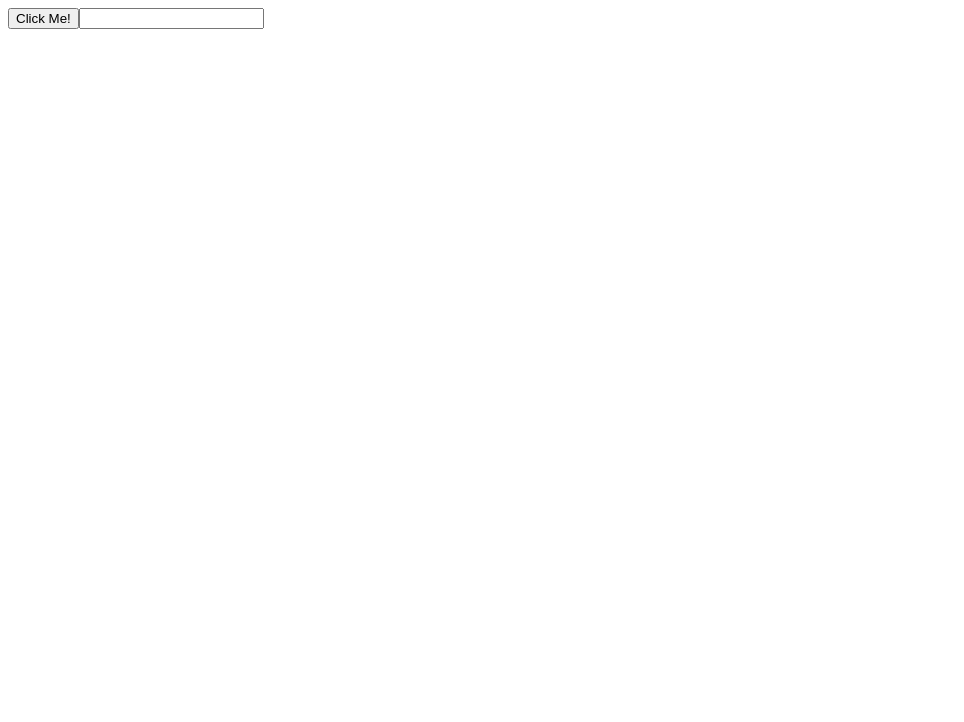
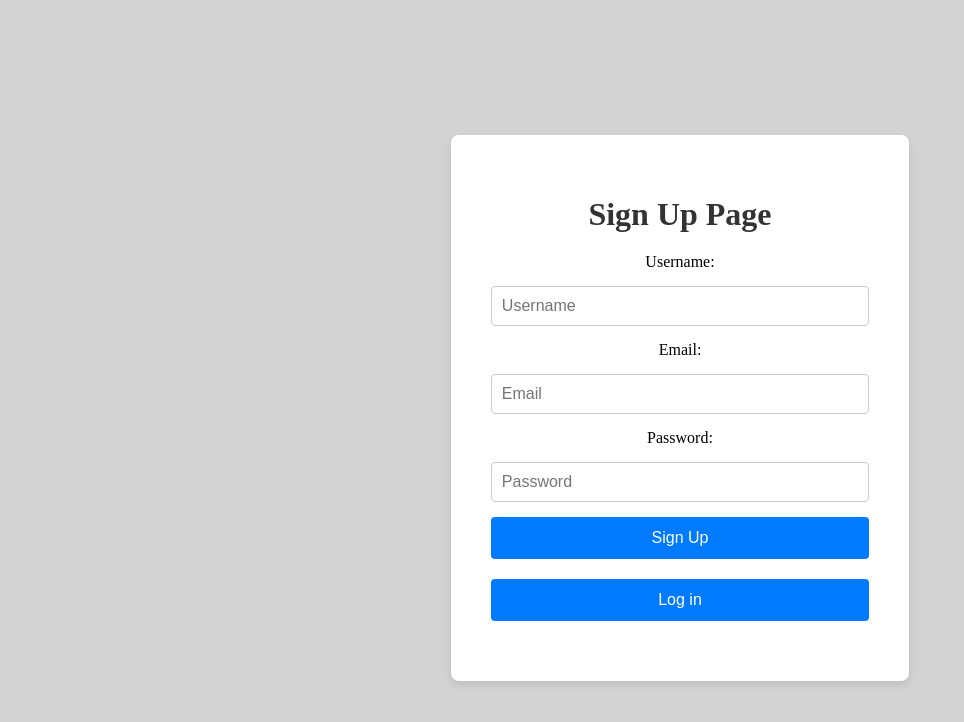
Before and after one commit to hayilha/React-practice, a React (Create React App) app: page / in a window 1280 px wide. Shown: the top 722 px of the page, without its empty margins (0-964 px from the left). Built offline with nearby package versions, Linux system fonts and the light colour scheme.

Commit message:
Login page changes

```diff
--- a/src/App.js
+++ b/src/App.js
@@ -1,7 +1,14 @@
 import React from 'react';
+//import Login from './components/Login';
+//import DigitalClock from './components/DigitalClock';
+//import Statein from './components/Statein';
+//import Mod from './components/Mod';
+//import StopWatch from './components/StopWatch';
+//import Login from './components/Sign';
+import Sign from './components/Sign';
 //import DigitalClock from './components/DigitalClock';
 //import Mod from './components/Mod';
-import Ref from './components/Ref';
+//import Ref from './components/Ref';
 //import State from './components/State';
 //import Login from './components/Login';
 
@@ -20,7 +27,7 @@ import Ref from './components/Ref';
 const App =() =>{
 
   return <div>
-<Ref/>
+<Sign/>
   </div>
 }
 export default App;
--- a/src/components/DigitalClock.jsx
+++ b/src/components/DigitalClock.jsx
@@ -18,7 +18,7 @@ function formatTime(){
     const minutes=time.getMinutes()
     const seconds=time.getSeconds()
     const meridian=hours>=12?"PM ":"AM"
-    hours=hours%12 ||12;
+    hours=hours%24 ;
     return `${padZero(hours)}:${padZero(minutes)}:${padZero(seconds)}:${padZero(meridian)}`
 }
 function padZero(number){
--- a/src/components/Ref.jsx
+++ b/src/components/Ref.jsx
@@ -1,11 +1,11 @@
-import { useRef,useState,useEffect } from "react";//useRef is also useful for storing values that change over time but don’t need to trigger a re-render
+import { useRef,useState,useEffect } from "react";//useRef is also useful for storing values that change over time but don’t need to trigger a re-render.Usestate re-renders the component when the state value.useref is just used lightly to makechanges that don't need re-rendering.
 import React from "react";
 function Ref(){
 const inputRef=useRef(null);
 
 useEffect(()=>{
     console.log("apples")
-})
+},[])
 
 function handleClick(){
 
--- /dev/null
+++ b/src/components/Sign.jsx
@@ -0,0 +1,113 @@
+
+import React ,{useState}from "react";
+import './in.css'
+//import Login from "./Login";
+function Sign(){
+    const[username,setUsername]=useState("")
+    const[password,setPassword]=useState("")
+    const[email,setEmail]=useState("")
+    const[errors,setErrors]=useState({})
+    const [message, setMessage] = useState('');
+    const [isButtonDisabled, setIsButtonDisabled] = useState(false);
+
+    const logInformation = (event) => {
+        event.preventDefault();
+
+
+        const validateErrors = validate(username, email, password);
+        setErrors(validateErrors);
+
+
+        if (Object.keys(validateErrors).length === 0) {
+          localStorage.setItem('username', username);
+          localStorage.setItem('password', password);
+          localStorage.setItem('email', email);
+
+
+          setUsername("");
+          setPassword("");
+          setEmail("");
+
+          setMessage("You have successfully signed up. Kindly log in now.");
+          setTimeout(()=>{
+            setMessage("")
+          },8000)
+        } else {
+
+          setIsButtonDisabled(true);
+
+
+          setTimeout(() => {
+            setErrors({});
+            setIsButtonDisabled(false);
+          }, 5000);
+        }
+      };
+
+    const validate = (username, email, password) => {
+        const error = {};
+        const emailRegex = /^[a-zA-Z0-9._%+-]+@[a-zA-Z0-9.-]+\.[a-zA-Z]{2,}$/;
+        const passwordRegex = /^(?=.*[a-z])(?=.*[A-Z])(?=.*\d)(?=.*[@$!%*?&])[A-Za-z\d@$!%*?&]{8,}$/;
+       const usernameReg=/^[A-Za-z]+$/
+
+
+        if (!username) {
+          error.username = "Username is required";
+        }else if(!usernameReg.test(username)){
+            error.username="Please make sure you enter only letters"
+        }
+
+        if (!email) {
+          error.email = "Email is required";
+        } else if (!emailRegex.test(email)) {
+          error.email = "Please enter a valid email address";
+        }
+
+
+        if (!password) {
+          error.password = "Password is required";
+        } else if (!passwordRegex.test(password)) {
+          error.password = "Password must be at least 8 characters long, contain an uppercase letter, a lowercase letter, a number, and a special character.";
+        }
+
+        return error;
+      };
+    return (
+        <div className="loginContainer">
+            <h1>Sign Up Page</h1>
+            <form onSubmit={logInformation}>
+            <label>
+                Username:
+                <input type="text"
+                value={username}
+                  placeholder="Username"
+                onChange={(e)=>setUsername(e.target.value)} required/>
+            </label>
+            {errors.username &&<p className="errors">{errors.username}</p>}
+            <div>
+            <label>Email:
+                <input type="text"
+                value={email}
+                  placeholder="Email"
+                onChange={(e)=>setEmail(e.target.value)} required/>
+            </label>
+            {errors.email &&<p className="errors">{errors.email}</p>}
+            </div>
+            <div>
+            <label>
+                Password:
+                <input type="password"
+                value={password}
+                placeholder="Password"
+                onChange={(e)=>setPassword(e.target.value)} required/>
+            </label>
+            {errors.password &&<p className="errors">{errors.password}</p>}
+            </div>
+            <button disabled={Object.keys(errors).length>0} type="submit">Sign Up</button>
+            <button>Log in</button>
+            </form>
+            {message && <p>{message}</p>}
+        </div>
+    )
+}
+export default Sign
--- /dev/null
+++ b/src/components/StopWatch.jsx
@@ -0,0 +1,58 @@
+import React,{ useState,useEffect,useRef } from "react";
+
+function StopWatch(){
+const[isRunning,setIsRunning]=useState(false)
+const[elapsedTime,setElapsedTime]=useState(0)
+const interValidRef=useRef(null)
+const startTimeRef=useRef(0);
+
+useEffect(()=>{
+
+    if(isRunning){
+        interValidRef.current=setInterval(()=>{
+            setElapsedTime(Date.now()-startTimeRef.current)
+        },10)
+    }
+
+    return()=>{
+        clearInterval(interValidRef.current)
+    }
+},[isRunning])
+function start(){
+    setIsRunning(true)
+    startTimeRef.current=Date.now()-elapsedTime
+}
+function stop(){
+   setIsRunning(false)
+}
+function reset(){
+setElapsedTime(0)
+  setIsRunning(false)
+}
+
+
+function formatTime(){
+let hours=Math.floor(elapsedTime/(1000*60*60))
+let minutes=Math.floor(elapsedTime/(1000*60)%60)
+let seconds=Math.floor(elapsedTime/(1000)%60)
+let milliseconds=Math.floor((elapsedTime%1000)/10)
+
+hours=String(hours).padStart(2,"0")
+minutes=String(minutes).padStart(2,"0")
+seconds=String(seconds).padStart(2,"0")
+milliseconds=String(milliseconds).padStart(2,"0")
+    return(`${minutes}:${seconds}:${milliseconds}`)
+}
+return(
+   <div className="stopwatch">
+<div className="display"> {formatTime()}</div>
+<div className="controls">
+<button onClick={start} className="start-button">Start</button>
+<button onClick={stop} className="stop-button">Stop</button>
+<button onClick={reset} className="start-button">Reset</button>
+</div>
+   </div>
+)
+}
+
+export default StopWatch;
--- /dev/null
+++ b/src/components/in.css
@@ -0,0 +1,63 @@
+.loginContainer {
+    background-color: white;
+    padding: 40px;
+    border-radius: 8px;
+    box-shadow: 0 4px 8px rgba(0, 0, 0, 0.1);
+    width: 100%;
+    max-width: 400px;
+    text-align: center;
+  }
+
+  h1 {
+    margin-bottom: 20px;
+    color: #333;
+    font-size: 2rem;
+  }
+
+  input[type="text"],
+  input[type="password"] {
+    width: 100%;
+    padding: 10px;
+    margin: 15px 0;
+    border: 1px solid #ccc;
+    border-radius: 4px;
+    font-size: 1rem;
+    box-sizing: border-box;
+  }
+
+  input[type="text"]:focus,
+  input[type="password"]:focus {
+    border-color: #007bff;
+    outline: none;
+  }
+
+  button {
+    background-color: #007bff;
+    color: white;
+    padding: 12px 20px;
+    border: none;
+    border-radius: 4px;
+    font-size: 1rem;
+    cursor: pointer;
+    transition: background-color 0.3s ease;
+    width: 100%;
+    margin-bottom: 20px;
+  }
+
+  button:hover {
+    background-color: #0056b3;
+  }
+
+  p {
+    margin-top: 10px;
+    font-size: 0.9rem;
+    color: #555;
+  }
+  .error{
+    color:red;
+    font-size:12px
+  }
+  button:disabled{
+    background-color: #ccc;
+    cursor: not-allowed;
+  }
--- a/src/index.css
+++ b/src/index.css
@@ -11,8 +11,8 @@ code {
   font-family: source-code-pro, Menlo, Monaco, Consolas, 'Courier New',
     monospace;
 }*/
+/*
 
-/*
 body{
   display:flex;
   justify-content: center;
@@ -32,54 +32,6 @@ body{
   }
  Login.module.css Code for log in page
 
-.loginContainer {
-  background-color: white;
-  padding: 40px;
-  border-radius: 8px;
-  box-shadow: 0 4px 8px rgba(0, 0, 0, 0.1);
-  width: 100%;
-  max-width: 400px;
-  text-align: center;
-}
-
-h1 {
-  margin-bottom: 20px;
-  color: #333;
-  font-size: 2rem;
-}
-
-input[type="text"],
-input[type="password"] {
-  width: 100%;
-  padding: 10px;
-  margin: 15px 0;
-  border: 1px solid #ccc;
-  border-radius: 4px;
-  font-size: 1rem;
-  box-sizing: border-box;
-}
-
-input[type="text"]:focus,
-input[type="password"]:focus {
-  border-color: #007bff;
-  outline: none;
-}
-
-button {
-  background-color: #007bff;
-  color: white;
-  padding: 12px 20px;
-  border: none;
-  border-radius: 4px;
-  font-size: 1rem;
-  cursor: pointer;
-  transition: background-color 0.3s ease;
-  width: 100%;
-}
-
-button:hover {
-  background-color: #0056b3;
-}
 
 p {
   margin-top: 10px;
@@ -87,8 +39,71 @@ p {
   color: #555;
 }*/
 
-.boxie{
+/*.boxie{
   border: 3px solid;
   padding:25px;
 
+}*/
+
+body{
+  display:flex;
+  flex-direction: column;
+  align-items: center;
+  background-color: lightgray;
+  justify-content: center;
+  min-height: 100vh;
 }
+
+.stopWatch{
+  display: flex;
+  flex-direction: column;
+  align-items: center;
+  border: 5px solid;
+  border-radius:50px;
+  background-color: white;
+  padding:30px
+}
+.display{
+  font-size: 5rem;
+  font-family: monospace;
+  font-weight: bold;
+  color:black ;
+  text-shadow: 2px 2px 2px rgba(0, 0, 0, 0.733);
+  margin-bottom: 25px;
+}
+.controls button{
+font-size:  1.5rem;
+font-weight: bold;
+padding: 10px 20px;
+margin: 5px;
+min-width:125px;
+border: none;
+border-radius: 10px;
+cursor: pointer;
+color: white;
+transition: background-color 0.5s ease;
+}
+.start-button{
+background-color: rgba(12, 122, 12, 0.692);
+
+}
+.start-button:hover{
+  background-color: rgba(18, 156, 18, 0.692);
+
+  }
+  .stop-button{
+    background-color: rgba(204, 9, 9, 0.692);
+
+    }
+    .stop-button:hover{
+      background-color: rgba(206, 48, 0, 0.692);
+
+      }
+      .reset-button{
+        background-color: rgba(11, 12, 66, 0.692);
+
+        }
+        .reset-button:hover{
+          background-color: rgba(64, 54, 126, 0.692);
+
+          }
```
Also changed, not shown: src/components/Login.jsx (+17 -6 lines), src/components/Mod.jsx (+10 -3 lines), src/components/Mod2.jsx (+11 -6 lines), src/components/Mod3.jsx (+15 -0 lines).
